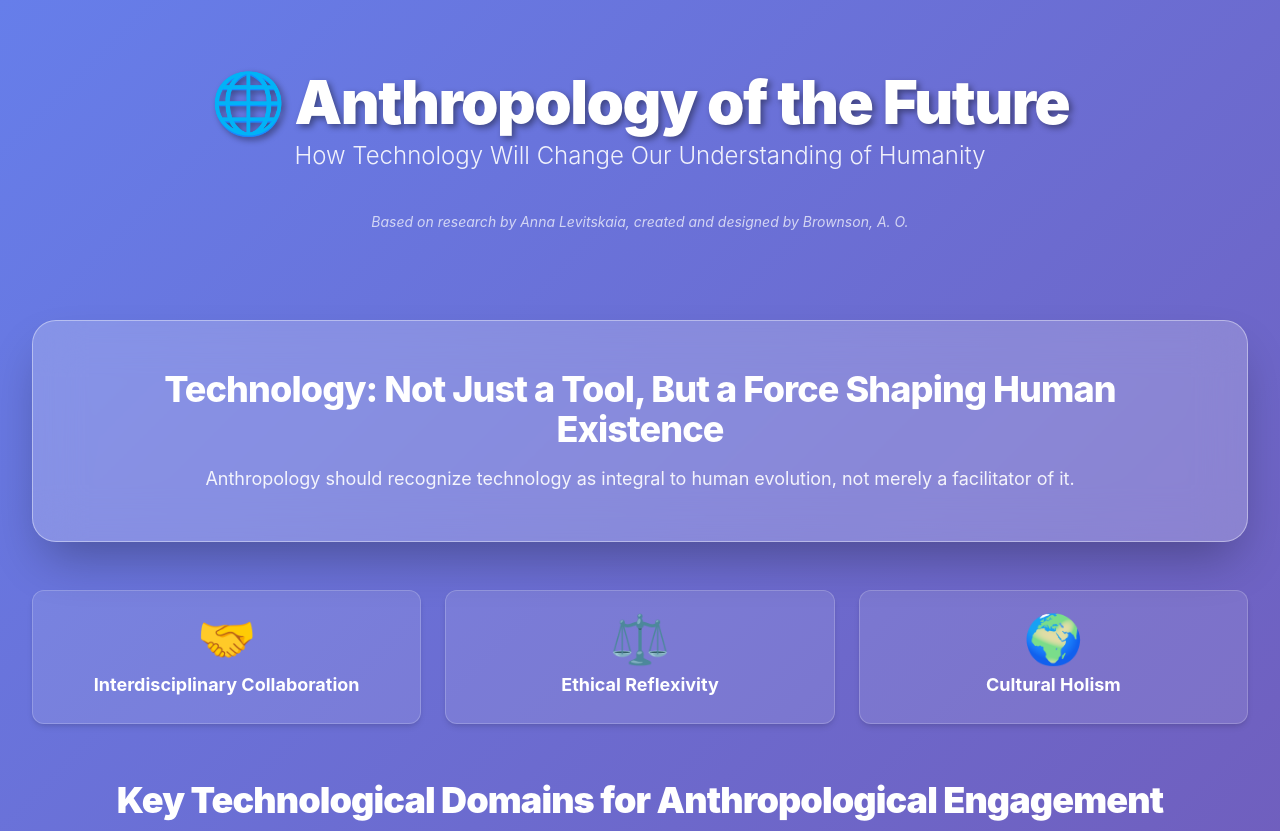
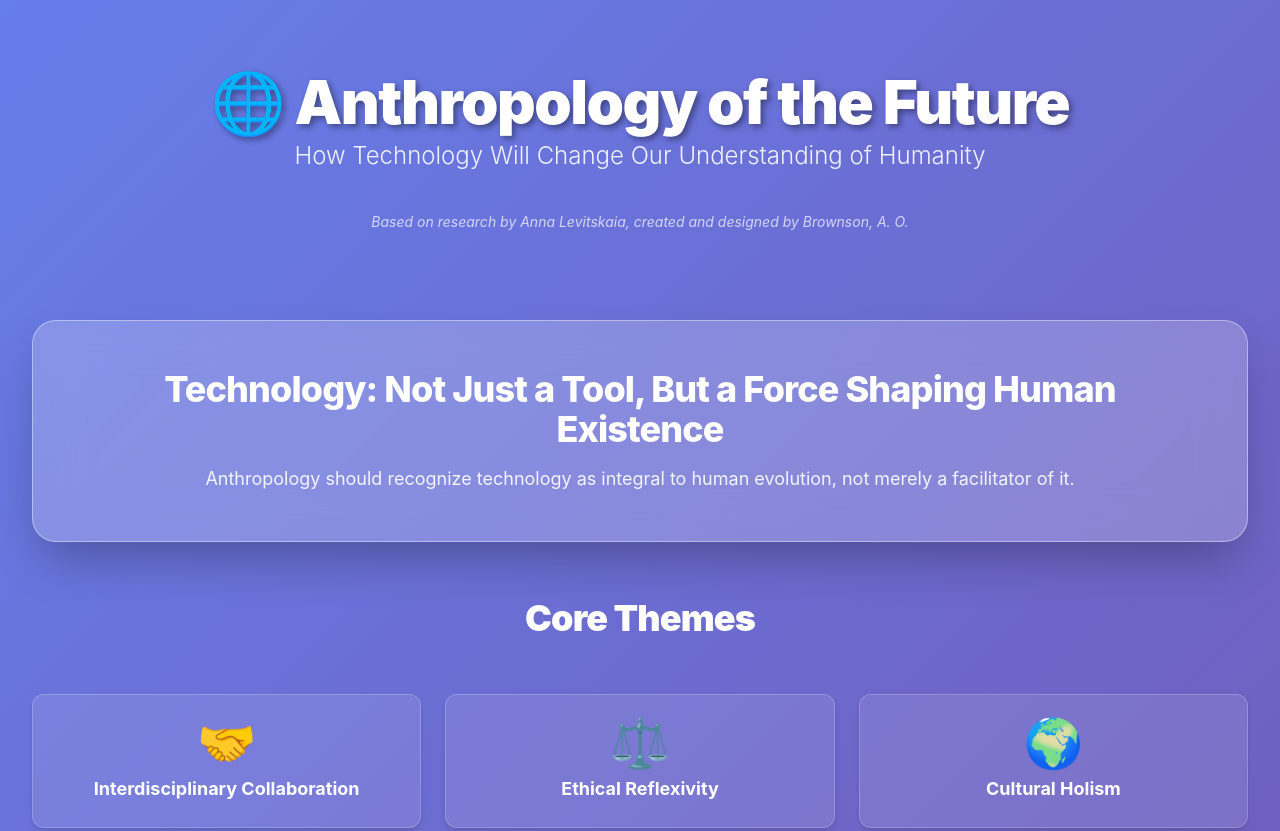
Before and after one commit to brownson123/anth, a plain HTML site: page index.html in a window 1280 px wide. Shown: the top 831 px of the page. Drawn offline with nearby package versions, Linux system fonts and the light colour scheme.

Commit message:
added the title

```diff
--- a/index.html
+++ b/index.html
@@ -43,6 +43,8 @@
                 Anthropology should recognize technology as integral to human evolution, not merely a facilitator of it.
             </p>
         </div>
+
+        <h2 class="text-3xl sm:text-4xl font-black text-center my-14 tracking-tight">Core Themes</h2>
 
         <div class="grid grid-cols-1 sm:grid-cols-3 gap-6 my-10">
             <div class="bg-white/10 p-6 rounded-xl text-center border border-white/20 transition duration-300 hover:bg-white/20 hover:-translate-y-1 shadow-md">
```
